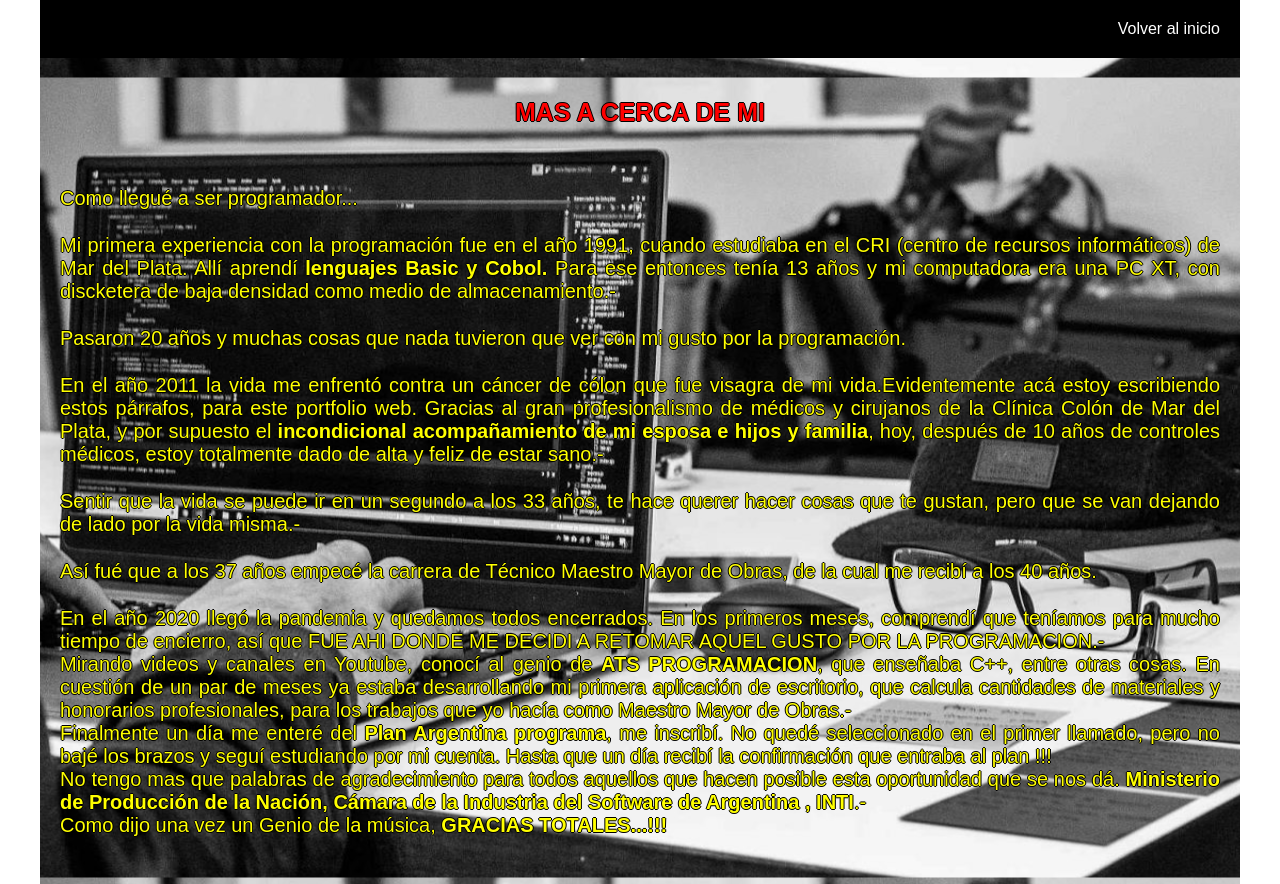
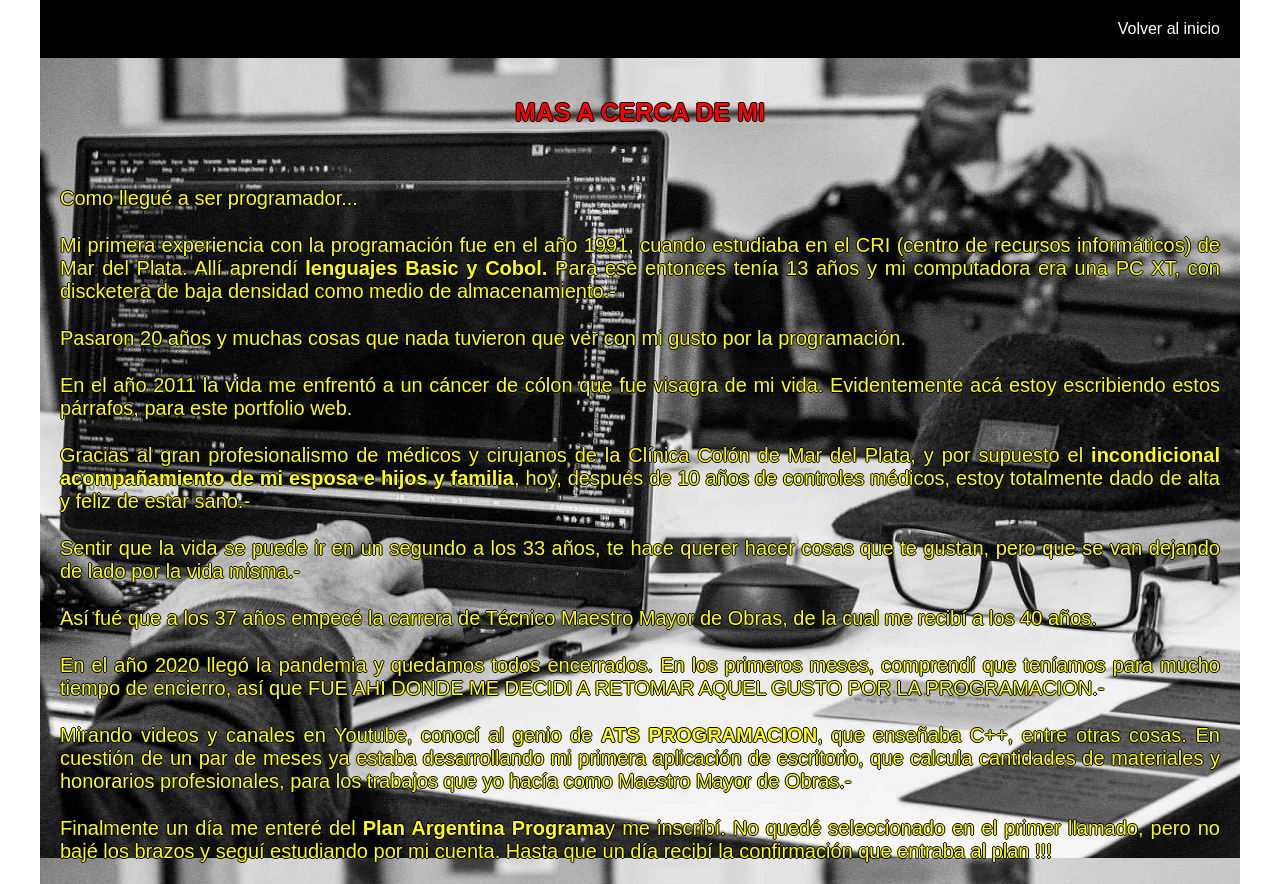
Before and after one commit to FrontBackDeveloper/portfolio1, a website: page mas-acerca-de-mi.html in a window 1280 px wide. Shown: the top 884 px of the page. Drawn offline with Linux system fonts and the light colour scheme; files whose address does not match are found by name.

Commit message:
a cerca de mi actualizado

```diff
--- a/mas-acerca-de-mi.html
+++ b/mas-acerca-de-mi.html
@@ -31,18 +31,20 @@
 				<p>Como llegué a ser programador...</p><br>
 				<p>Mi primera experiencia con la programación fue en el año 1991, cuando estudiaba en el CRI (centro de recursos informáticos) de Mar del Plata. Allí aprendí  <strong>lenguajes Basic y Cobol.</strong> Para ese entonces tenía 13 años y mi computadora era una PC XT, con discketera de baja densidad como medio de almacenamiento.-</p><br>
 				<p>Pasaron 20 años y muchas cosas que nada tuvieron que ver con mi gusto por la programación.</p><br>
-				<p>En el año 2011 la vida me enfrentó contra un cáncer de cólon que fue visagra de mi vida.Evidentemente acá estoy escribiendo estos párrafos, para este portfolio web.
-				Gracias al gran profesionalismo de médicos y cirujanos de la Clínica Colón de Mar del Plata, y por supuesto el <strong>incondicional acompañamiento de mi esposa e hijos y familia</strong>, hoy, después de 10 años de controles médicos, estoy totalmente dado de alta y feliz de estar sano.-</p><br>
+				<p>En el año 2011 la vida me enfrentó a un cáncer de cólon que fue visagra de mi vida. Evidentemente acá estoy escribiendo estos párrafos, para este portfolio web.</p><br>
+				<p>Gracias al gran profesionalismo de médicos y cirujanos de la Clínica Colón de Mar del Plata, y por supuesto el <strong>incondicional acompañamiento de mi esposa e hijos y familia</strong>, hoy, después de 10 años de controles médicos, estoy totalmente dado de alta y feliz de estar sano.-</p><br>
 				<p>Sentir que la vida se puede ir en un segundo a los 33 años, te hace querer hacer cosas que te gustan, pero que se van dejando de lado por la vida misma.-</p><br>
 				<p>Así fué que a los 37 años empecé la carrera de Técnico Maestro Mayor de Obras, de la cual me recibí a los 40 años.</p><br>
-				<p>En el año 2020 llegó la pandemia y quedamos todos encerrados. En los primeros meses, comprendí que teníamos para mucho tiempo de encierro, así que FUE AHI DONDE ME DECIDI A RETOMAR AQUEL GUSTO POR LA PROGRAMACION.-</p>
-				<p>Mirando videos y canales en Youtube, conocí al genio de <strong>ATS PROGRAMACION</strong>, que enseñaba C++, entre otras cosas. En cuestión de un par de meses ya estaba desarrollando mi primera aplicación de escritorio, que calcula cantidades de materiales y honorarios profesionales, para los trabajos que yo hacía como Maestro Mayor de Obras.-</p>
-				<p>Finalmente un día me enteré del <strong>Plan Argentina programa</strong>, me inscribí. No quedé seleccionado en el primer llamado, pero no bajé los brazos y seguí estudiando por mi cuenta. Hasta que un día recibí la confirmación que entraba al plan !!!</p>
-				<p>No tengo mas que palabras de agradecimiento para todos aquellos que hacen posible esta oportunidad que se nos dá. <strong>Ministerio de Producción de la Nación, Cámara de la Industria del Software de Argentina , INTI</strong>.-</p>
-				<p>Como dijo una vez un Genio de la música, <strong>GRACIAS TOTALES...!!!</strong></p>
+				<p>En el año 2020 llegó la pandemia y quedamos todos encerrados. En los primeros meses, comprendí que teníamos para mucho tiempo de encierro, así que FUE AHI DONDE ME DECIDI A RETOMAR AQUEL GUSTO POR LA PROGRAMACION.-</p><br>
+				<p>Mirando videos y canales en Youtube, conocí al genio de <strong>ATS PROGRAMACION</strong>, que enseñaba C++, entre otras cosas. En cuestión de un par de meses ya estaba desarrollando mi primera aplicación de escritorio, que calcula cantidades de materiales y honorarios profesionales, para los trabajos que yo hacía como Maestro Mayor de Obras.-</p><br>
+				<p>Finalmente un día me enteré del <strong>Plan Argentina Programa</strong>y me inscribí. No quedé seleccionado en el primer llamado, pero no bajé los brazos y seguí estudiando por mi cuenta. Hasta que un día recibí la confirmación que entraba al plan !!!</p><br>
+				<p>No tengo mas que palabras de agradecimiento para todos aquellos que hacen posible esta oportunidad que se nos dá. <strong>Ministerio de Producción de la Nación, Cámara de la Industria del Software de Argentina y al  INTI</strong>.-</p><br>
+				<p>Por último, como dijo una vez un Genio de la música, <strong>GRACIAS TOTALES...!!!</strong></p>
 
 			</div>
+
 		</div>
+
 	</section>
 
 	<footer>
```
Also changed, not shown: index.html (+0 -2 lines).
